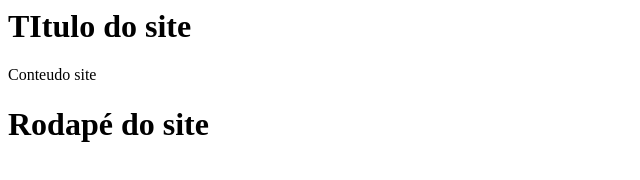
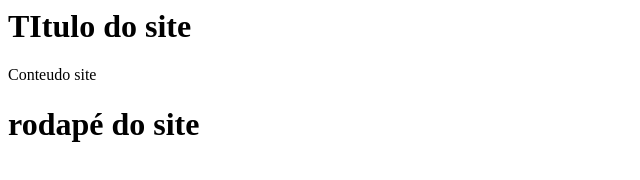
Before and after one commit to alanpinhelmatera/git, a plain HTML site: page proposta_1.html in a window 1280 px wide. Shown: the whole page, without its empty margins (0-640 px from the left). Drawn offline with Linux system fonts and the light colour scheme.

Commit message:
Rodape do site

```diff
--- a/proposta_1.html
+++ b/proposta_1.html
@@ -9,6 +9,6 @@
             Conteudo site
         </div>
 
-        <h1>Rodapé do site</h1>
+        <h1>rodapé do site</h1>
     </body>
 </html>
```
